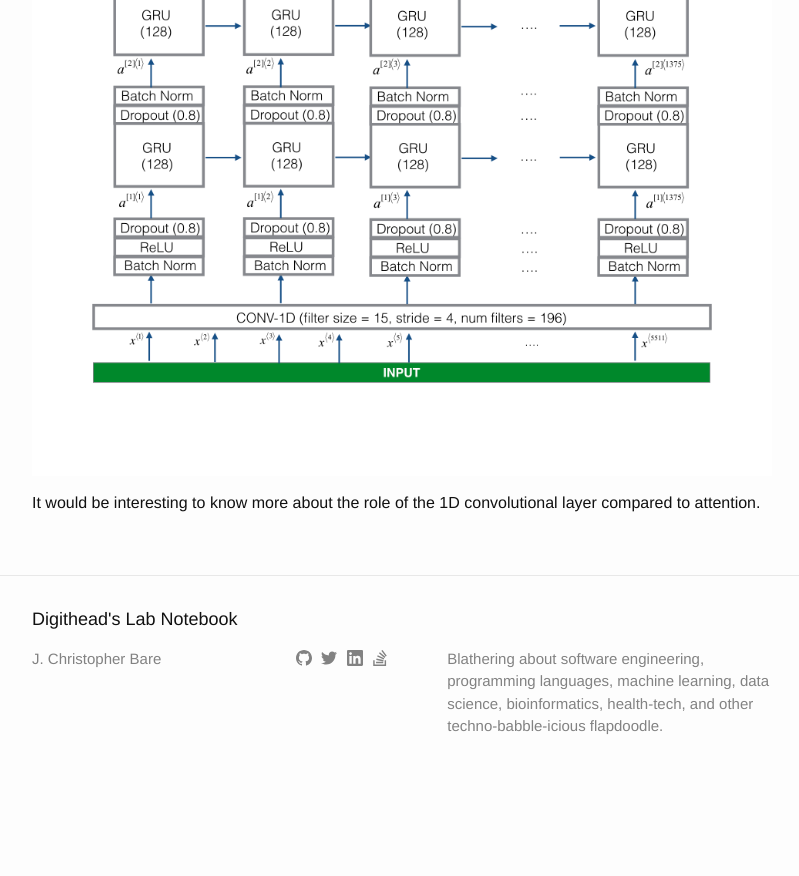
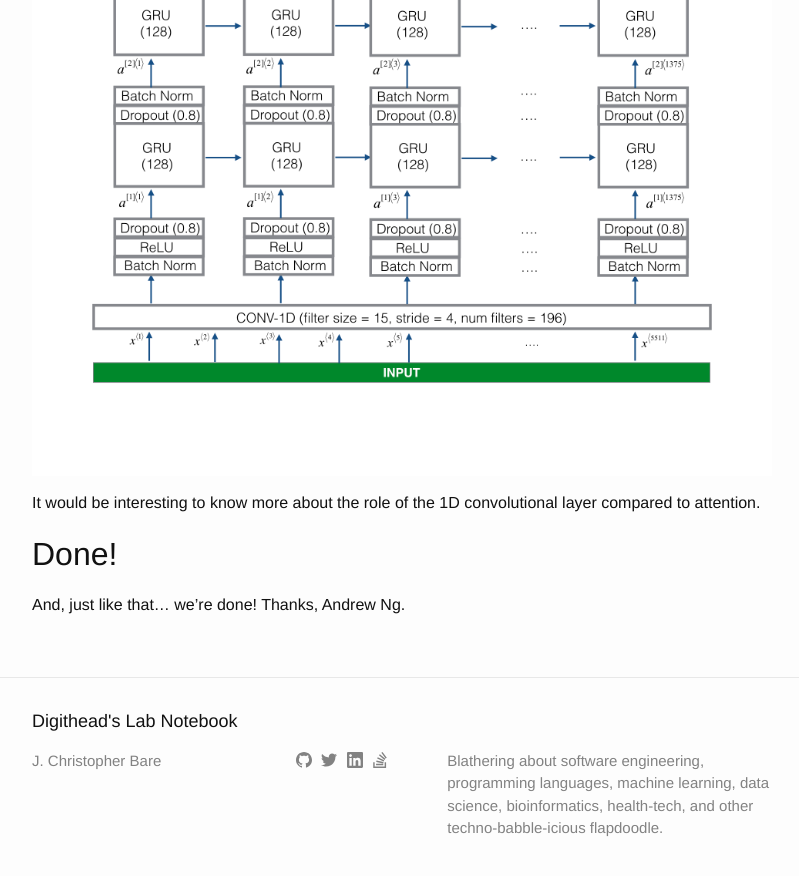
Before and after one commit to cbare/cbare.github.io, a Jekyll site: the page built from _posts/2019-02-17-deep-learning-sequence-models-week-3.md, in a window 1280 px wide and 900 px high, scrolled down 4063 px. Shown: the top 876 px of the window, without its empty margins (238-1037 px from the left). Built offline with Jekyll 4.4.1, drawn with Linux system fonts in a browser that asks for light colours; before the commit the page ends 4861 px from its top, so only the background shows below that; some of the changed text lies outside the part shown.

Commit message:
sequence models week 3

```diff
--- a/_posts/2019-02-17-deep-learning-sequence-models-week-3.md
+++ b/_posts/2019-02-17-deep-learning-sequence-models-week-3.md
@@ -59,6 +59,11 @@ The spectrogram shows three spoken words, “phone”, “activate” in a male
 It would be interesting to know more about the role of the 1D convolutional layer compared to attention.
 
 
+## Done!
+
+And, just like that... we're done! Thanks, Andrew Ng.
+
+
 
 [1]: https://www.deeplearning.ai/deep-learning-specialization/
 [2]: https://www.coursera.org/specializations/deep-learning
```
Also changed, not shown: other parts of _posts/2019-02-17-deep-learning-sequence-models-week-3.md (+1 -1 lines).
